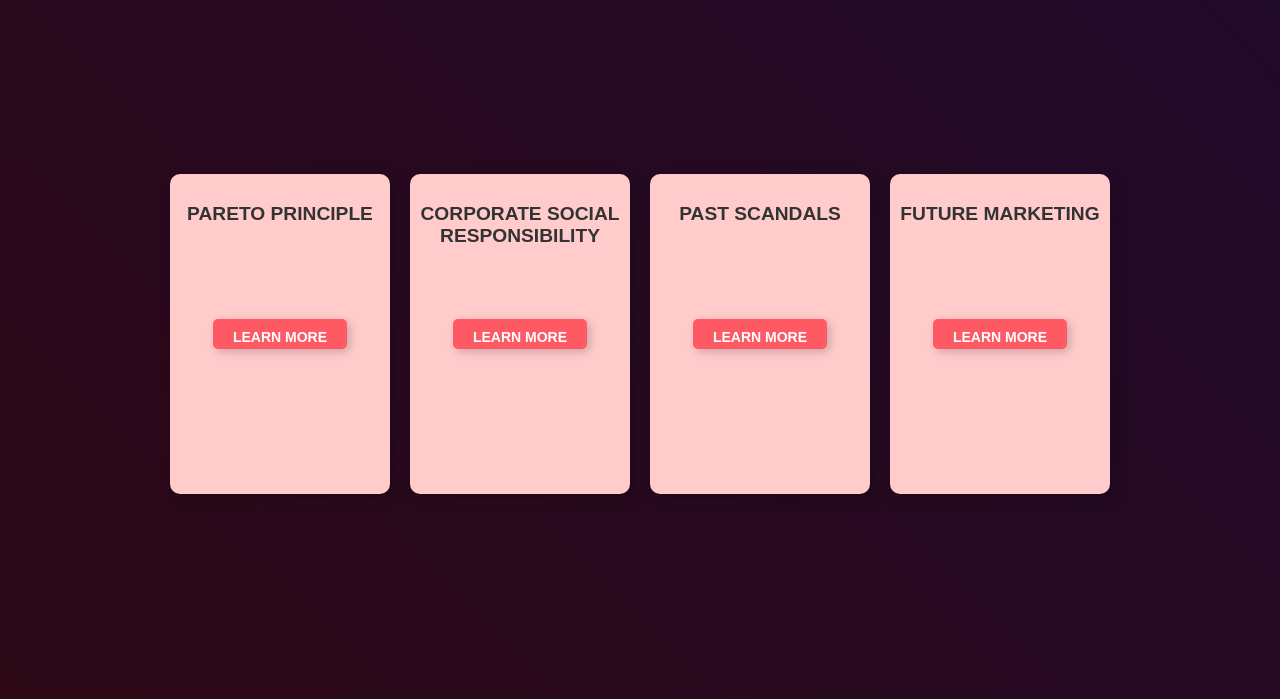
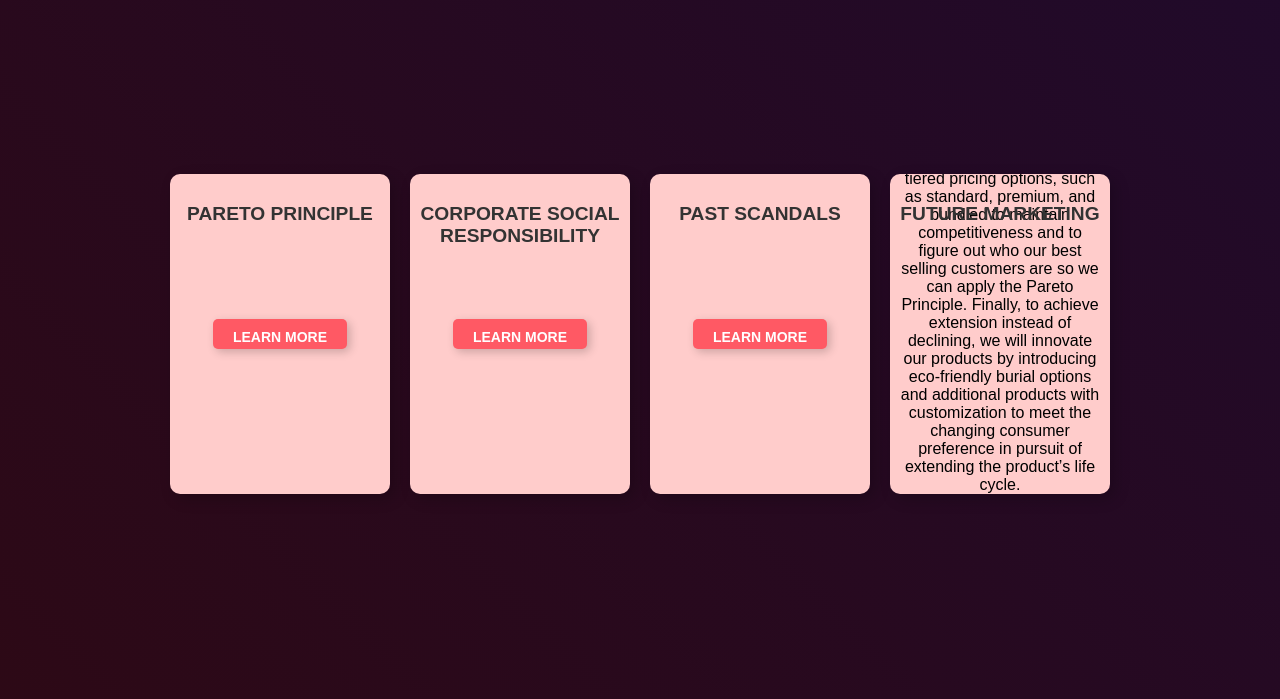
Before and after one commit to D7ity/Business-Project, a plain HTML site: page relations.html in a window 1280 px wide. Shown: the part 101-800 px from the top of the page. Drawn offline with Linux system fonts and the light colour scheme.

Commit message:
Update relations.html

```diff
--- a/relations.html
+++ b/relations.html
@@ -128,9 +128,11 @@
             <div id="rectangle4" class="rectangle">
                 <h3>Future Marketing</h3>
                 <button class="learn-more" data-target="#rectangle4">Learn More</button>
-                <div class="info">
-                    <p>In response to the accusations of underpaying our international workers by 10%, we will first identify the key public groups, such as the affected employees, customers who may be deterred from buying, and the most important the news media. By identifying these key groups, we can promptly inform them about our situation, evidently demonstrating how we will be transparent and not hide what occurred to try to renew the situation swiftly without making excuses. Afterwards, we will investigate the issue hard, evidently reviewing our wage records and employment contracts to ensure that wages were not cut short, and to make sure the information we release is accurate and prevents any miscommunications which could potentially cause a loss of reputation for lack of honesty. Finally, we will communicate regular updates through social media and news outlets, informing the public of our ongoing corrective actions, such as compensating or revising policies. Ultimately restoring as much trust with our customer base as possible in such a situation in the desire to not lose sales to the point of going bankrupt. </p>
+                <div>
+                    <p>In the Introduction Stage of the Product Life Cycle (PLC), we will focus on promotion, primarily by launching targeted campaigns to raise awareness of our cemetery plot rental services, after as we move into the Growth Stage, we will expand our strategy by partnering with local funeral homes and retirement communities to both reach a broader audience and to make sales that will 100% occur. During the Maturity Stage, we will adjust our prices by offering tiered pricing options, such as standard, premium, and bundled to maintain competitiveness and to figure out who our best selling customers are so we can apply the Pareto Principle. Finally, to achieve extension instead of declining, we will innovate our products by introducing eco-friendly burial options and additional products with customization to meet the changing consumer preference in pursuit of extending the product’s life cycle.</p>
+                    <p>The changes within our marketing plan will positively impact business objectives by increasing sales, expanding market reach whilst maintaining profitability. Within the Introduction Stage, promotions will boost awareness, while the Growth Stage will allow us to capture a larger market share. By using Tiered Pricing in the Maturity Stage, we can maximize revenue, and lastly by innovating our products within the Extension Stage, we can prevent decline.</p>
                 </div>
+
             </div>
         </div>
     </main>
```
